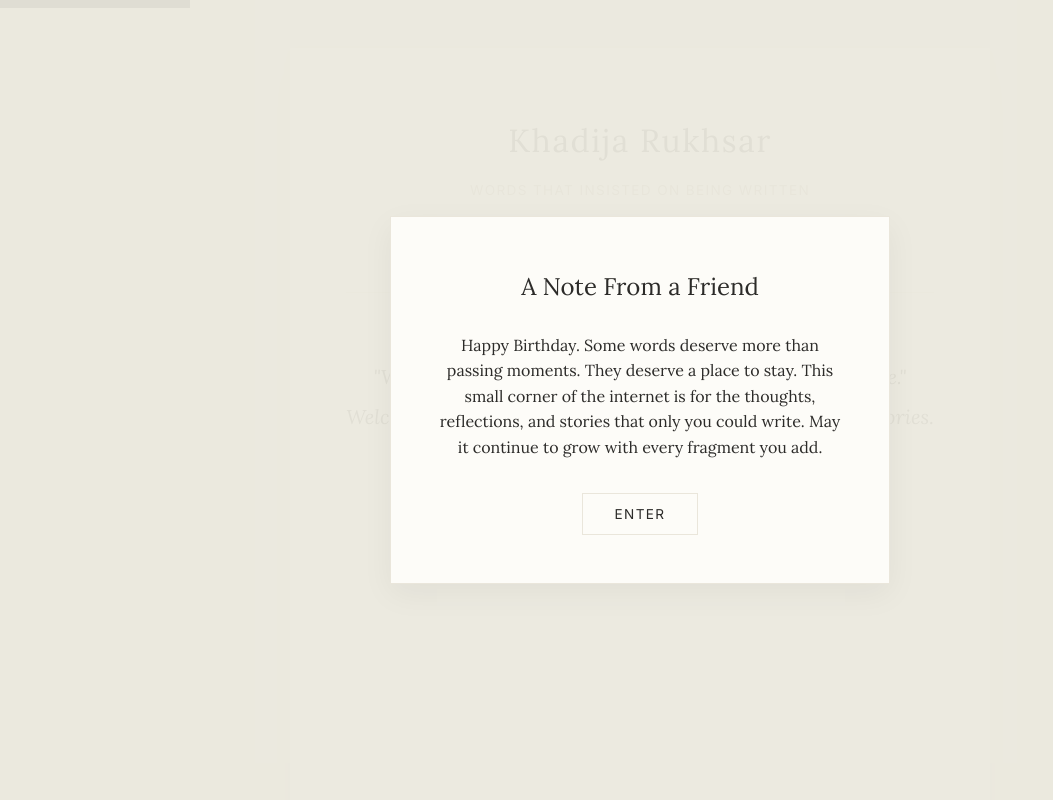
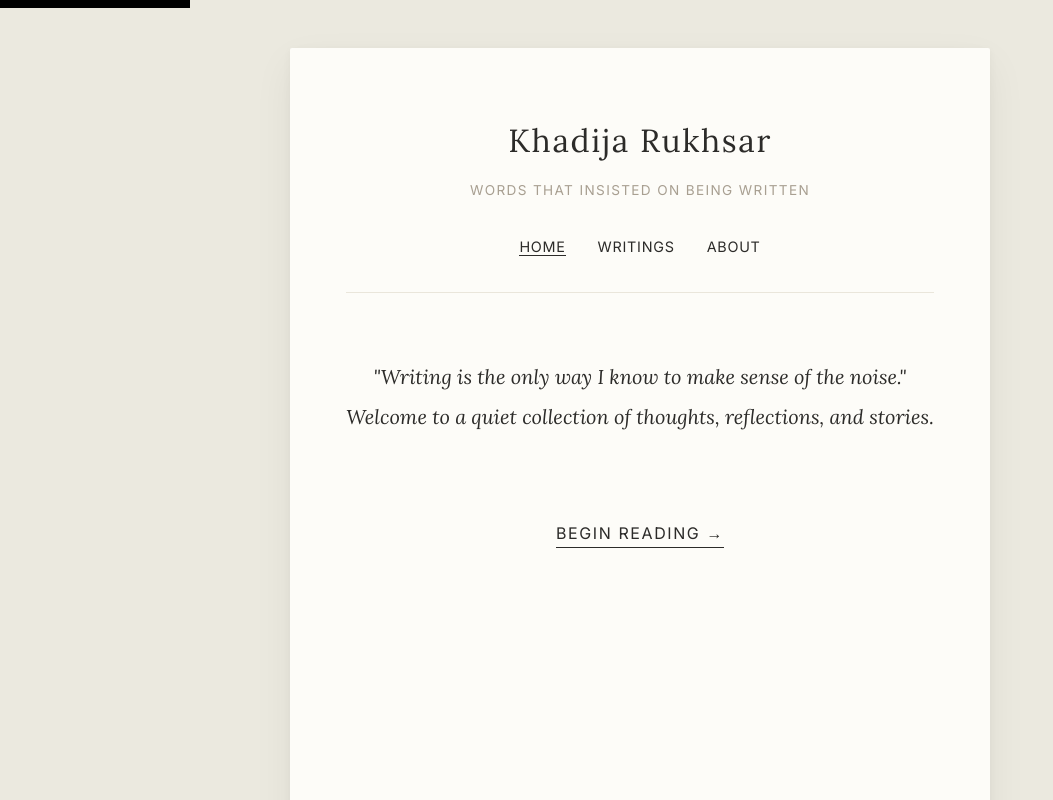
Before and after one commit to khadijarukhsar/Website, a plain HTML site: page index.html in a window 1280 px wide. Shown: the top 800 px of the page, without its empty margins (0-1053 px from the left). Drawn offline with Linux system fonts and the light colour scheme.

Commit message:
Refactor: Remove welcome popup and add dynamic PWA theme-color

```diff
--- a/css/styles.css
+++ b/css/styles.css
@@ -375,76 +375,7 @@ footer {
 }
 
 
-/* Popup / Modal */
-.modal-overlay {
-    position: fixed;
-    top: 0;
-    left: 0;
-    width: 100%;
-    height: 100%;
-    background: rgba(235, 233, 223, 0.95);
-    display: flex;
-    justify-content: center;
-    align-items: center;
-    z-index: 1000;
-    opacity: 0;
-    visibility: hidden;
-    transition: opacity 0.5s ease, visibility 0.5s ease;
-}
 
-.modal-overlay.active {
-    opacity: 1;
-    visibility: visible;
-}
-
-.modal-content {
-    background: var(--bg-color);
-    padding: 3rem;
-    max-width: 500px;
-    width: 90%;
-    border: 1px solid var(--border-color);
-    box-shadow: 0 10px 30px rgba(0,0,0,0.05);
-    text-align: center;
-    position: relative;
-    transform: translateY(20px);
-    transition: transform 0.5s ease;
-}
-
-.modal-overlay.active .modal-content {
-    transform: translateY(0);
-}
-
-.modal-title {
-    font-family: var(--font-heading);
-    font-size: 1.5rem;
-    margin-bottom: 1.5rem;
-    font-weight: 400;
-}
-
-.modal-body {
-    font-size: 1rem;
-    color: var(--text-color);
-    margin-bottom: 2rem;
-    line-height: 1.6;
-}
-
-.close-btn {
-    background: none;
-    border: 1px solid var(--border-color);
-    padding: 0.75rem 2rem;
-    font-family: var(--font-ui);
-    text-transform: uppercase;
-    letter-spacing: 0.1em;
-    font-size: 0.85rem;
-    cursor: pointer;
-    transition: all 0.3s ease;
-    color: var(--text-color);
-}
-
-.close-btn:hover {
-    background: var(--text-color);
-    color: var(--bg-color);
-}
 
 /* Accessibility focus styles */
 :focus-visible {
--- a/index.html
+++ b/index.html
@@ -51,14 +51,7 @@
         </footer>
     </div>
 
-    <!-- Welcome Gift Popup -->
-    <div id="note-modal" class="modal-overlay" role="dialog" aria-modal="true" aria-labelledby="modal-title">
-        <div class="modal-content">
-            <h2 id="modal-title" class="modal-title"></h2>
-            <p id="modal-body" class="modal-body"></p>
-            <button id="close-modal" class="close-btn">Enter</button>
-        </div>
-    </div>
+
 
     <script src="js/config.js"></script>
     <script src="js/writings-data.js"></script>
--- a/js/config.js
+++ b/js/config.js
@@ -5,9 +5,7 @@ const SITE_CONFIG = {
     authorName: "Khadija Rukhsar",
     siteTitle: "Words that insisted on being written",
 
-    // The content for the birthday note that appears on the first visit
-    friendNoteTitle: "A Note From a Friend",
-    friendNoteBody: "Happy Birthday. Some words deserve more than passing moments. They deserve a place to stay. This small corner of the internet is for the thoughts, reflections, and stories that only you could write. May it continue to grow with every fragment you add.",
+
 
     // Analytics (GoatCounter)
     goatCounterUrl: "https://khadija.goatcounter.com/count"
--- a/js/head.js
+++ b/js/head.js
@@ -1,7 +1,14 @@
 // js/head.js
 // This script runs immediately before the page renders to prevent a white flash (FOUC) in dark mode.
 (function() {
-    if (localStorage.getItem('site-theme') === 'dark') {
+    const isDark = localStorage.getItem('site-theme') === 'dark';
+    if (isDark) {
         document.documentElement.classList.add('dark-theme');
     }
+
+    // Inject dynamic theme-color for mobile browser URL bars
+    const meta = document.createElement('meta');
+    meta.name = 'theme-color';
+    meta.content = isDark ? '#1a1a1a' : '#ebe9df';
+    document.head.appendChild(meta);
 })();
--- a/js/main.js
+++ b/js/main.js
@@ -299,25 +299,7 @@ function initPage(overrideUrl = null) {
 // SPA Router & Global Events (Run Once)
 // -----------------------------------------
 (function bootstrap() {
-    // Welcome Gift Popup Logic
-    const modal = document.getElementById('note-modal');
-    if (modal && typeof SITE_CONFIG !== 'undefined' && SITE_CONFIG.friendNoteBody) {
-        if (!localStorage.getItem('hasSeenGiftPopup')) {
-            document.getElementById('modal-title').textContent = SITE_CONFIG.friendNoteTitle;
-            document.getElementById('modal-body').textContent = SITE_CONFIG.friendNoteBody;
 
-            // Short delay to allow CSS transitions to initialize
-            setTimeout(() => modal.classList.add('active'), 200);
-
-            document.getElementById('close-modal').addEventListener('click', () => {
-                modal.classList.remove('active');
-                localStorage.setItem('hasSeenGiftPopup', 'true');
-            });
-        } else {
-            // Remove from DOM entirely if already seen to keep it clean
-            modal.remove();
-        }
-    }
 
     // Inject GoatCounter Analytics dynamically on first load
     if (typeof SITE_CONFIG !== 'undefined' && SITE_CONFIG.goatCounterUrl) {
@@ -459,6 +441,12 @@ function initPage(overrideUrl = null) {
             themeToggleBtn.setAttribute('aria-label', isDark ? 'Switch to light mode' : 'Switch to dark mode');
 
             localStorage.setItem('site-theme', isDark ? 'dark' : 'light');
+
+            // Dynamically update mobile browser URL bar color
+            const metaThemeColor = document.querySelector('meta[name="theme-color"]');
+            if (metaThemeColor) {
+                metaThemeColor.setAttribute('content', isDark ? '#1a1a1a' : '#ebe9df');
+            }
         });
     }
 
```
Also changed, not shown: 1 other file.
